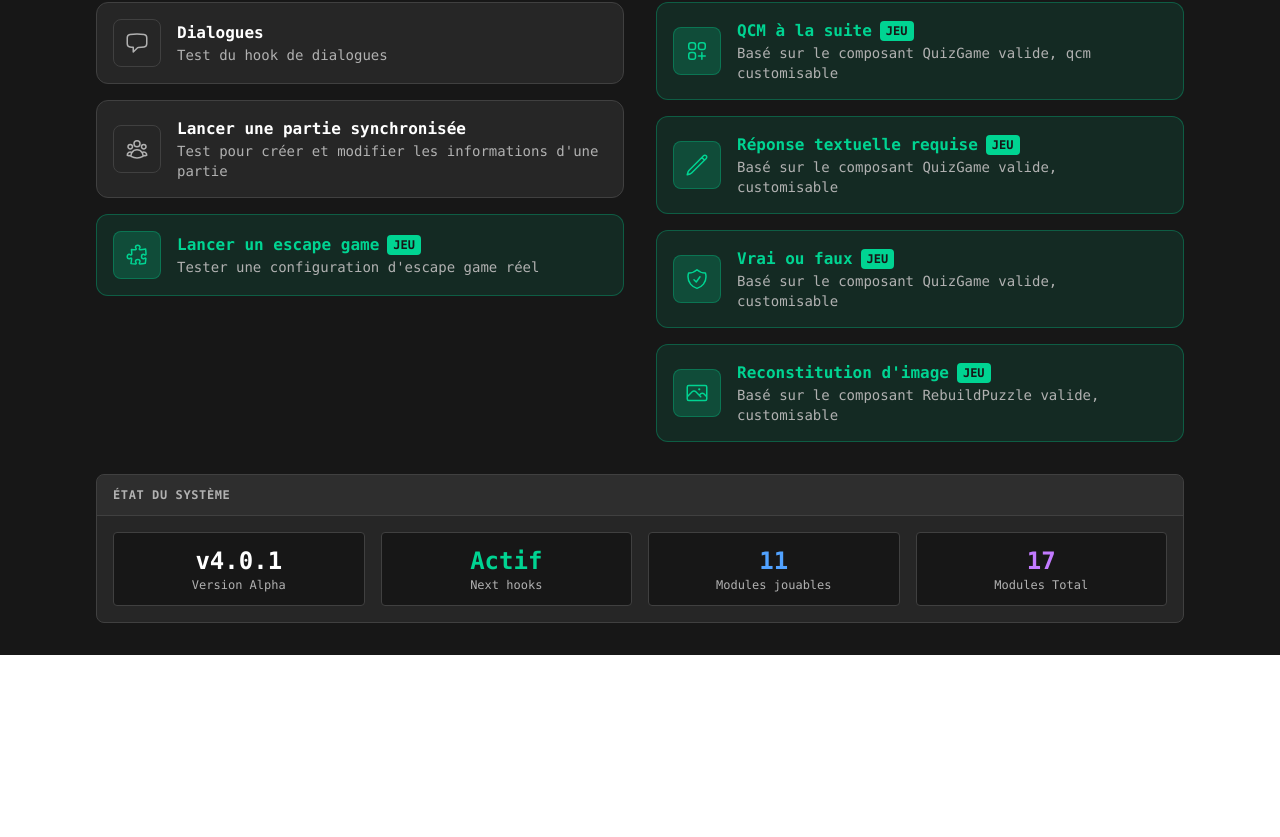
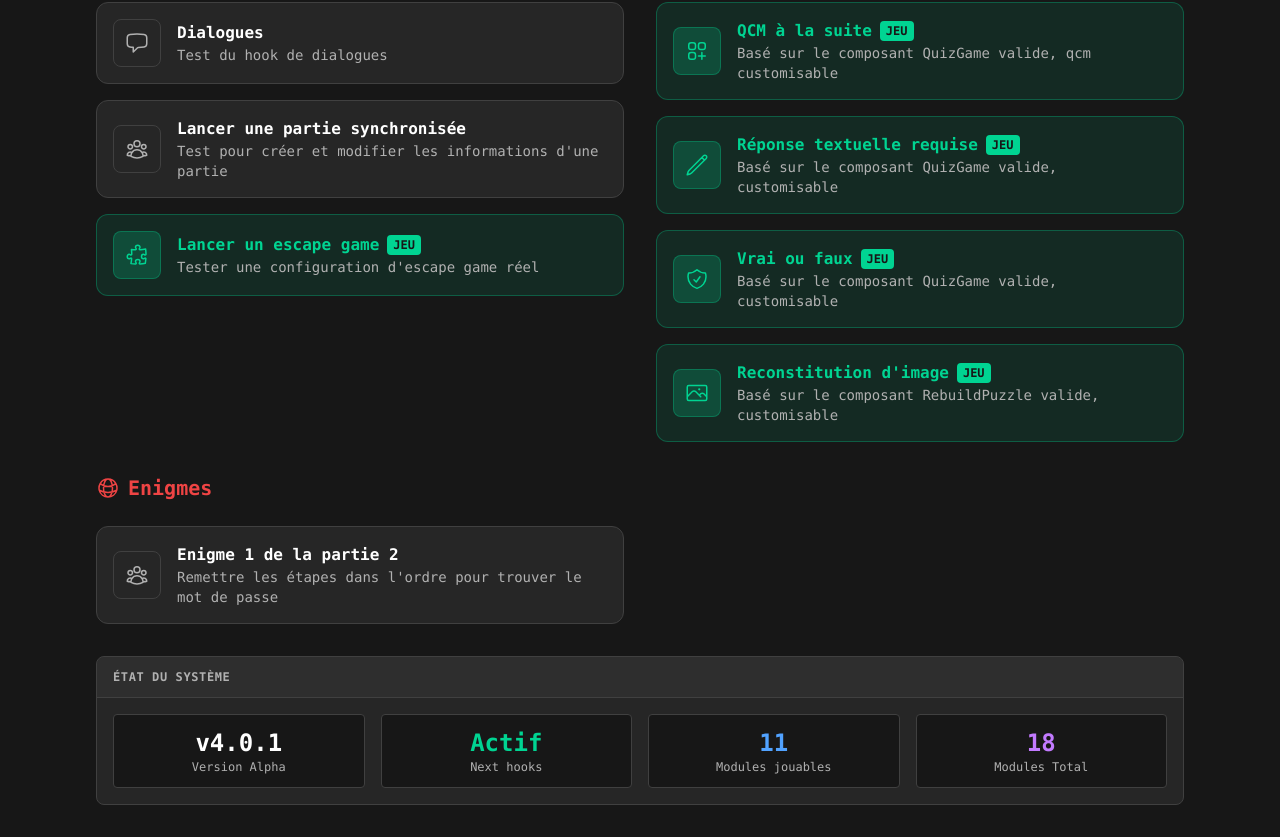
Before and after one commit to Sekaivi/MissionADA42, a Next.js app: page /alpha in a window 1280 px wide. Shown: the part 843-1680 px from the top of the page. Before the commit the page ends 1498 px from the top, so only its background shows below. Built offline with nearby package versions, Linux system fonts and the light colour scheme.

Commit message:
feat(enigme): hook

```diff
--- a/src/app/alpha/page.tsx
+++ b/src/app/alpha/page.tsx
@@ -170,6 +170,19 @@ const ALPHA_MODULES: ModuleGroup[] = [
             },
         ],
     },
+    {
+        title: 'Enigmes',
+        icon: GlobeAltIcon,
+        headerColor: 'text-brand-error',
+        items: [
+            {
+                href: '/alpha/code-secret',
+                title: 'Enigme 1 de la partie 2',
+                subtitle: "Remettre les étapes dans l'ordre pour trouver le mot de passe",
+                icon: UserGroupIcon,
+            },
+        ],
+    },
 ];
 
 export default function AlphaHome() {
```
